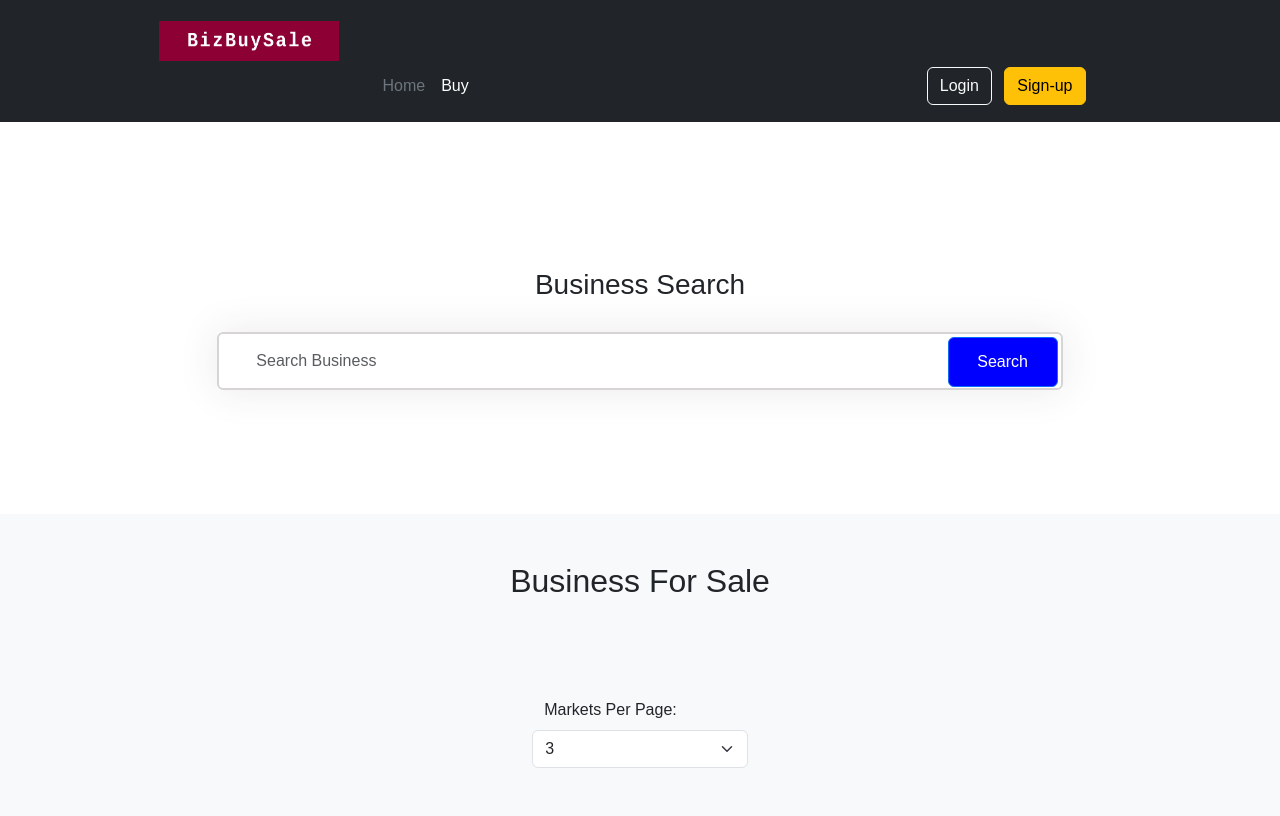
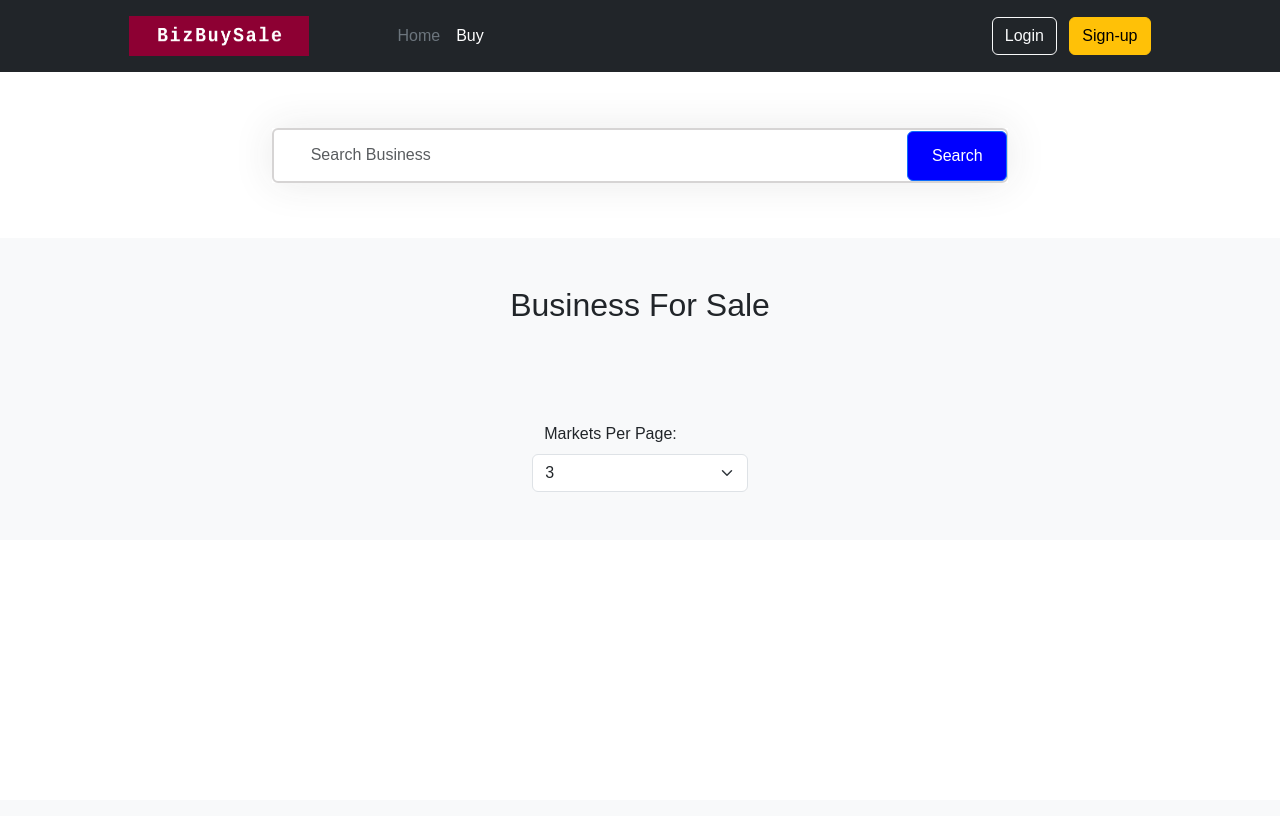
Before and after one commit to AghasMovsisyan/Biz-Buy-Sell, a Flask app: page / in a window 1280 px wide. After the commit the page ends 492 px from the top, so only its background shows below. Run offline with Flask 3, Linux system fonts and the light colour scheme; some libraries are stand-ins or nearby versions.

Commit message:
make navbat thinner and move searchbar up and move redunant text

```diff
--- a/flask_app/static/style.css
+++ b/flask_app/static/style.css
@@ -10,8 +10,8 @@
 }
 @media (min-width: 768px) {
     .jumbotron {
-      padding-top: calc(var(--jumbotron-padding-y) * 2);
-      padding-bottom: calc(var(--jumbotron-padding-y) * 2);
+      padding-top: calc(var(--jumbotron-padding-y) * 1);
+      padding-bottom: calc(var(--jumbotron-padding-y) * 1);
     }
 }
 
@@ -78,11 +78,11 @@ footer p {
 }
 
 .navigation {
-  margin-left: 180px;
+  margin-left: 80px;
 }
 
 .text-end {
-  margin-left: 450px;
+  margin-left: 500px;
 }
 input {
   padding: 3px 15px;
@@ -110,7 +110,7 @@ input {
 
 
 .height{
-  height: 25vh;
+  height: 70px;
  }
 
 
@@ -122,7 +122,7 @@ input {
 
  .search input{
 
-  height: 58px;
+  height: 55px;
   text-indent: 25px;
   border: 2px solid #d6d4d4;
 
@@ -136,7 +136,7 @@ input {
 
  #product_container .productBox {
     width: 90%;
-    height: 150px;
+    height: 110px;
     object-fit: contain;
     margin-bottom: 1.5rem;
     display: flex;
@@ -154,18 +154,16 @@ input {
  .search .fa-search{
 
   position: absolute;
-  top: 20px;
-  left: 16px;
 
  }
 
  .search button{
 
   position: absolute;
-  top: 5px;
-  right: 5px;
+  top: 3px;
+  right: 1px;
   height: 50px;
-  width: 110px;
+  width: 100px;
   background: blue;
 
  }
@@ -186,7 +184,6 @@ input {
 
 .card-content{
   display: flex;
-  justify-content: center;
   align-items: center;
   flex-wrap: wrap;
   margin: 30px;
@@ -432,3 +429,6 @@ input {
 .edit-button:hover {
   background-color: #ff3401; /* Add your desired background color on hover */
 }
+
+
+/* -----------------Search Bar----------------------- */
--- a/flask_app/templates/index.html
+++ b/flask_app/templates/index.html
@@ -23,12 +23,10 @@
 <body>
   <header class="p-3 text-bg-dark">
     <div class="container">
-      <div class="logo">
+      <div class="d-flex flex-wrap align-items-center justify-content-center justify-content-lg-start">
         <a href="/" class="d-flex align-items-center mb-2 mb-lg-0 text-white text-decoration-none">
           <img src="../logo/logo.png" width="180" height="40">
         </a>
-      </div>
-      <div class="d-flex flex-wrap align-items-center justify-content-center justify-content-lg-start">
           <nav class="navigation">
             <ul class="nav  justify-content-center mb-md-0">
               <li><a href="/" class="nav-link px-2 text-secondary">Home</a></li>
@@ -46,8 +44,7 @@
   <main id="container" role="main">
     <section class="jumbotron text-center">
       <div class="row height d-flex justify-content-center align-items-center">
-        <div class="col-md-8">
-          <h3 class="h3">Business Search</h3>
+        <div class="col-md-7">
           <div class="search">
             <i class="fa fa-search"></i>
             <input type="text" class="form-control" placeholder="Search Business">
```
Also changed, not shown: flask_app/logo/icons8-search-50.png (added). Lines whose indentation alone changed are shown as unchanged.
